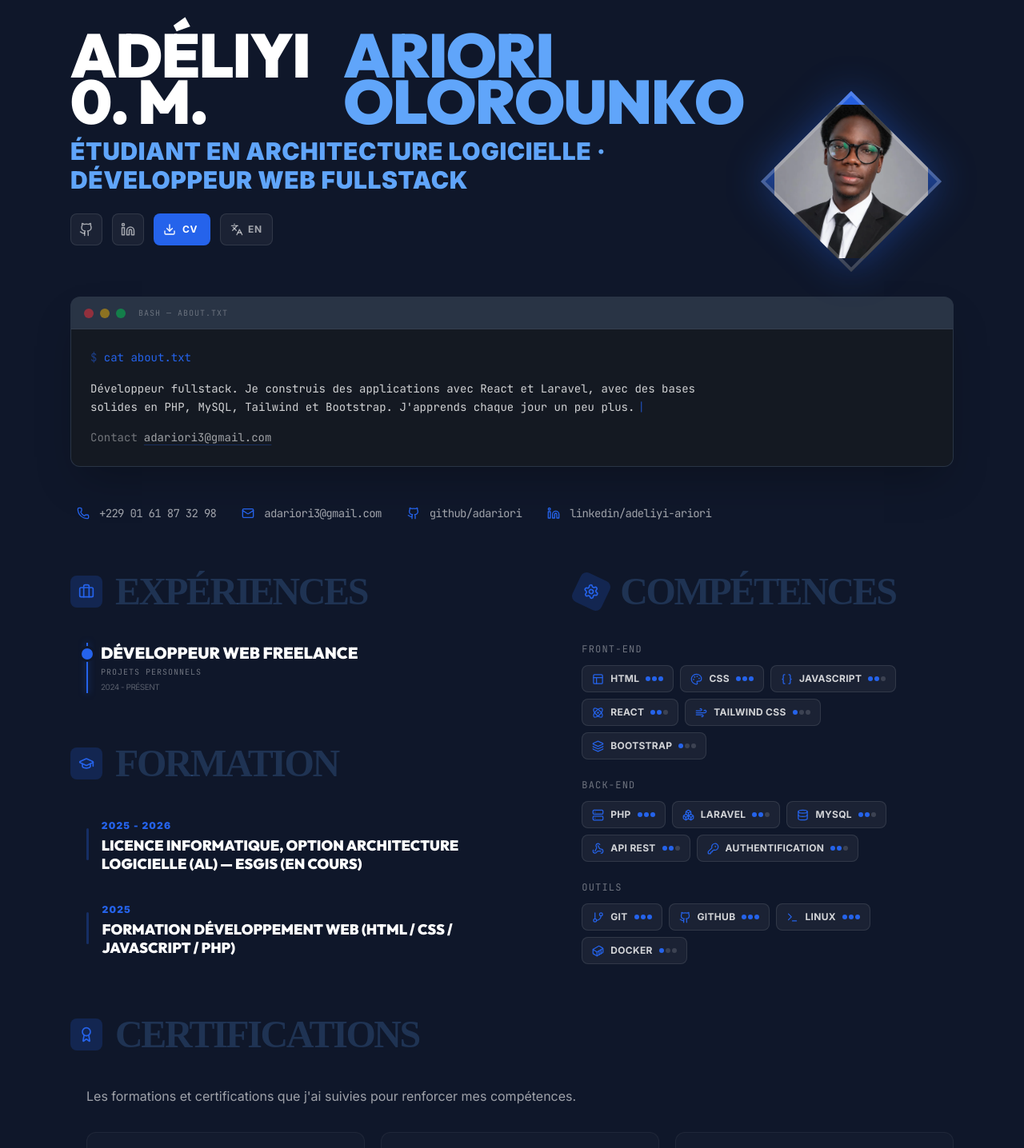
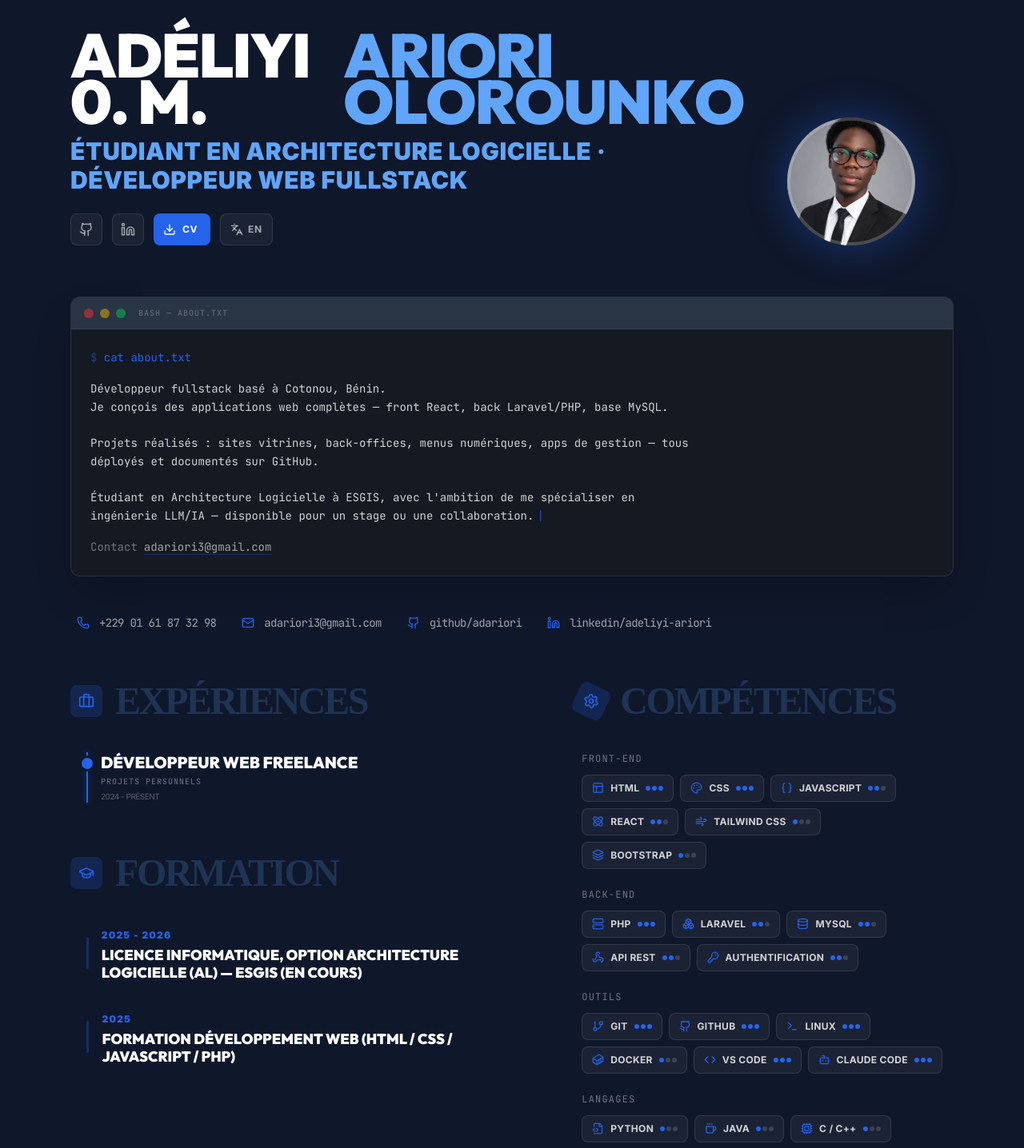
Before and after one commit to adariori/Portefolio, a React (Vite) app: page / in a window 1280 px wide. Shown: the part 40-1476 px from the top of the page at 80% size. Built offline with nearby package versions, Linux system fonts and the light colour scheme; no server answers; a web font is replaced by a local one.

Commit message:
Ajoute la photo ronde, le CTA direct, l'about.txt reformaté, les compétences Langages/Outils, et met à jour le CV en conséquence

```diff
--- a/src/components/Header.tsx
+++ b/src/components/Header.tsx
@@ -143,8 +143,8 @@ export default function Header() {
 
       <motion.div
         ref={cardRef}
-        initial={{ scale: 0, rotate: -45 }}
-        animate={{ scale: 1, rotate: 45 }}
+        initial={{ scale: 0 }}
+        animate={{ scale: 1 }}
         transition={{ type: 'spring', stiffness: 100, delay: 0.5 }}
         onMouseMove={handleMouseMove}
         onMouseLeave={handleMouseLeave}
@@ -153,20 +153,13 @@ export default function Header() {
       >
         <motion.div
           style={{ rotateX: springX, rotateY: springY }}
-          className="h-24 w-24 sm:h-32 sm:w-32 md:h-40 md:w-40 bg-gradient-to-br from-accent to-bg-dark overflow-hidden shadow-[0_0_50px_rgba(37,99,235,0.4)] group-hover:shadow-[0_0_70px_rgba(37,99,235,0.6)] transition-shadow"
+          className="h-24 w-24 sm:h-32 sm:w-32 md:h-40 md:w-40 rounded-full bg-gradient-to-br from-accent to-bg-dark overflow-hidden shadow-[0_0_50px_rgba(37,99,235,0.4)] group-hover:shadow-[0_0_70px_rgba(37,99,235,0.6)] transition-shadow"
         >
-          {/* Photo de profil, contre-tournée pour rester droite dans le losange. */}
-          <motion.div
-            initial={{ rotate: -45, scale: 1.2 }}
-            animate={{ rotate: -45, scale: 1.2 }}
-            className="h-full w-full select-none"
-          >
-            <img
-              src="/profil.webp"
-              alt={t.contactAria.profilePhoto(`${PROFILE.firstName} ${PROFILE.lastName}`)}
-              className="h-full w-full object-cover"
-            />
-          </motion.div>
+          <img
+            src="/profil.webp"
+            alt={t.contactAria.profilePhoto(`${PROFILE.firstName} ${PROFILE.lastName}`)}
+            className="h-full w-full object-cover select-none"
+          />
           {/* Sheen that tracks the tilt — sells the "glass over metal" feel */}
           <motion.div
             aria-hidden
@@ -174,7 +167,7 @@ export default function Header() {
             className="absolute inset-0 pointer-events-none opacity-0 group-hover:opacity-100 transition-opacity duration-300"
           />
         </motion.div>
-        <div className="absolute inset-0 border-4 border-white/20 pointer-events-none" />
+        <div className="absolute inset-0 rounded-full border-4 border-white/20 pointer-events-none" />
       </motion.div>
     </header>
   );
--- a/src/components/InfoSection.tsx
+++ b/src/components/InfoSection.tsx
@@ -34,7 +34,7 @@ export default function InfoSection() {
             <span className="text-accent/50">$</span> cat about.txt
           </p>
           {/* Typewriter reveal: text uncovers left-to-right, terminal-style */}
-          <p className="text-white/80 leading-relaxed max-w-3xl">
+          <p className="text-white/80 leading-relaxed max-w-3xl whitespace-pre-line">
             <motion.span
               key={lang}
               initial={{ clipPath: 'inset(0 100% 0 0)' }}
--- a/src/components/SkillsGrid.tsx
+++ b/src/components/SkillsGrid.tsx
@@ -20,6 +20,10 @@ import {
   Github,
   Terminal,
   Container,
+  Bot,
+  FileCode2,
+  Coffee,
+  Cpu,
   type LucideIcon,
 } from 'lucide-react';
 
@@ -28,12 +32,13 @@ import {
 // used. Add new skill icons here as SKILLS grows.
 const ICONS: Record<string, LucideIcon> = {
   Layout, Palette, Braces, Server, Boxes, Atom, Wind, Layers, Database,
-  Webhook, KeyRound, GitBranch, Github, Terminal, Container,
+  Webhook, KeyRound, GitBranch, Github, Terminal, Container, Code,
+  Bot, FileCode2, Coffee, Cpu,
 };
 
 // Rendered in this fixed order regardless of how SKILLS is sorted, so the
 // grouping stays predictable (Front-End first) even if entries are reordered.
-const CATEGORIES: Skill['category'][] = ['frontend', 'backend', 'tools'];
+const CATEGORIES: Skill['category'][] = ['frontend', 'backend', 'tools', 'languages'];
 
 // How many of the 3 level-dots light up — compact stand-in for the old
 // circular progress ring, still capped short of "full" even at "advanced"
--- a/src/data.ts
+++ b/src/data.ts
@@ -8,8 +8,8 @@ export const PROFILE = {
     en: "Software Architecture Student · Full-Stack Web Developer",
   },
   about: {
-    fr: "Développeur fullstack. Je construis des applications avec React et Laravel, avec des bases solides en PHP, MySQL, Tailwind et Bootstrap. J'apprends chaque jour un peu plus.",
-    en: "Full-stack developer. I build applications with React and Laravel, with solid foundations in PHP, MySQL, Tailwind and Bootstrap. I learn a little more every day.",
+    fr: "Développeur fullstack basé à Cotonou, Bénin.\nJe conçois des applications web complètes — front React, back Laravel/PHP, base MySQL.\n\nProjets réalisés : sites vitrines, back-offices, menus numériques, apps de gestion — tous déployés et documentés sur GitHub.\n\nÉtudiant en Architecture Logicielle à ESGIS, avec l'ambition de me spécialiser en ingénierie LLM/IA — disponible pour un stage ou une collaboration.",
+    en: "Full-stack developer based in Cotonou, Benin.\nI build complete web applications — React front-end, Laravel/PHP back-end, MySQL database.\n\nProjects delivered: showcase sites, admin back-offices, digital menus, management apps — all deployed and documented on GitHub.\n\nSoftware Architecture student at ESGIS, aiming to specialize in LLM/AI engineering — available for an internship or collaboration.",
   },
   contact: {
     phone: "+229 01 61 87 32 98",
@@ -35,6 +35,15 @@ export const PROJECTS: Project[] = [
     tags: ["PHP", "MySQL", "PDO", "Tailwind CSS", "JavaScript"],
     demoUrl: "https://braise-marine-8ic7.vercel.app/frontend/includes/index.php",
     repoUrl: "https://github.com/adariori/braise_marine"
+  },
+  {
+    name: "Portfolio",
+    description: {
+      fr: "Ce portfolio lui-même : un site bilingue FR/EN avec un système de traduction fait maison, des animations Framer Motion élaborées, et une attention particulière portée à l'accessibilité (contraste, navigation clavier) et au référencement (SEO, données structurées).",
+      en: "This very portfolio: a bilingual FR/EN site with a hand-built translation system, elaborate Framer Motion animations, and close attention to accessibility (contrast, keyboard navigation) and SEO (structured data).",
+    },
+    tags: ["React", "TypeScript", "Tailwind CSS", "Motion", "Vite"],
+    repoUrl: "https://github.com/adariori/Portefolio"
   },
   {
     name: "Le Carré Bar & Lounge",
@@ -120,6 +129,16 @@ export const SKILLS: Skill[] = [
   { name: skillName('GitHub', 'GitHub'), level: 'advanced', category: 'tools', icon: 'Github' },
   { name: skillName('Linux', 'Linux'), level: 'advanced', category: 'tools', icon: 'Terminal' },
   { name: skillName('Docker', 'Docker'), level: 'beginner', category: 'tools', icon: 'Container' },
+  { name: skillName('VS Code', 'VS Code'), level: 'advanced', category: 'tools', icon: 'Code' },
+  { name: skillName('Claude Code', 'Claude Code'), level: 'advanced', category: 'tools', icon: 'Bot' },
+  // Self-assessed, no shipped project behind them yet — kept at "beginner"
+  // rather than omitted, since that's an honest reflection of "je connais
+  // ces langages" without overclaiming practical experience.
+  { name: skillName('Python', 'Python'), level: 'beginner', category: 'languages', icon: 'FileCode2' },
+  { name: skillName('Java', 'Java'), level: 'beginner', category: 'languages', icon: 'Coffee' },
+  { name: skillName('C / C++', 'C / C++'), level: 'beginner', category: 'languages', icon: 'Cpu' },
+  { name: skillName('Shell', 'Shell'), level: 'intermediate', category: 'languages', icon: 'Terminal' },
+  { name: skillName('SQL', 'SQL'), level: 'intermediate', category: 'languages', icon: 'Database' },
 ];
 
 export const EXPERIENCES: Experience[] = [
--- a/src/i18n.tsx
+++ b/src/i18n.tsx
@@ -36,6 +36,7 @@ const UI = {
       frontend: 'Front-End',
       backend: 'Back-End',
       tools: 'Outils',
+      languages: 'Langages',
     },
     skillLevels: {
       beginner: 'Débutant',
@@ -62,7 +63,7 @@ const UI = {
       available: 'Disponible pour de nouveaux projets',
       unavailable: 'Actuellement indisponible',
       heading: 'Travaillons ensemble',
-      intro: 'Un projet web, un stage ou une collaboration ? Discutons-en — laissez-moi un message ou écrivez-moi directement.',
+      intro: 'Disponible pour un stage, une alternance ou une mission freelance. Je réponds sous 24h.',
       nameLabel: 'Nom',
       namePlaceholder: 'Votre nom',
       emailLabel: 'Email',
@@ -111,6 +112,7 @@ const UI = {
       frontend: 'Front-End',
       backend: 'Back-End',
       tools: 'Tools',
+      languages: 'Languages',
     },
     skillLevels: {
       beginner: 'Beginner',
@@ -137,7 +139,7 @@ const UI = {
       available: 'Available for new projects',
       unavailable: 'Currently unavailable',
       heading: "Let's work together",
-      intro: "A web project, internship or collaboration in mind? Let's talk — leave a message or write to me directly.",
+      intro: 'Available for an internship, work-study program or freelance work. I reply within 24h.',
       nameLabel: 'Name',
       namePlaceholder: 'Your name',
       emailLabel: 'Email',
--- a/src/types.ts
+++ b/src/types.ts
@@ -8,7 +8,7 @@ export interface Skill {
   name: I18nText;
   /** Internal keys — display labels are translated via the i18n UI dictionary. */
   level: 'beginner' | 'intermediate' | 'advanced';
-  category: 'frontend' | 'backend' | 'tools';
+  category: 'frontend' | 'backend' | 'tools' | 'languages';
   icon?: string;
 }
 
```
Also changed, not shown: 1 other file (tests, documents, lock files or other folders).
